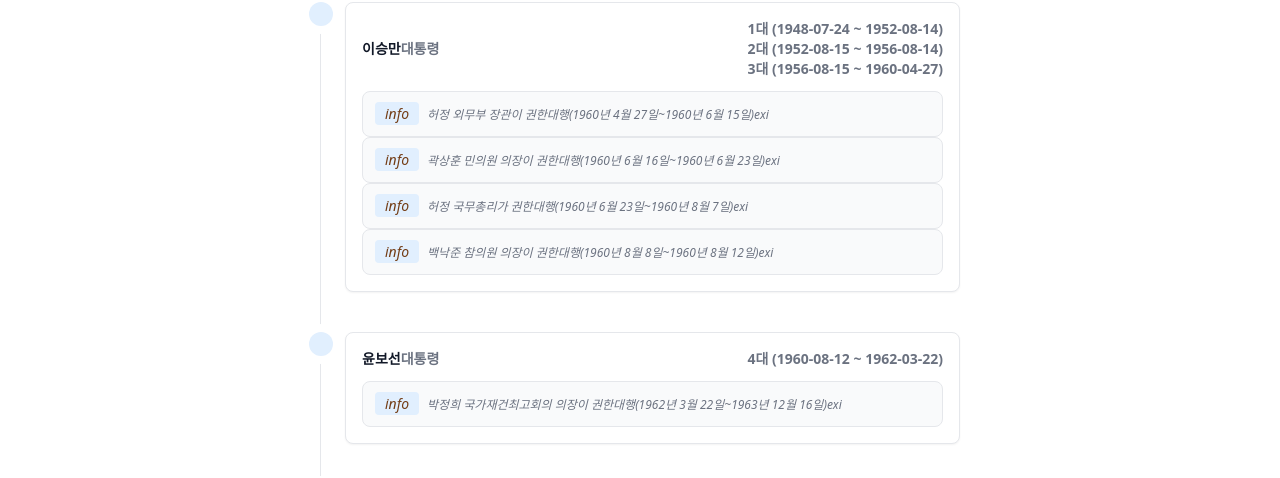
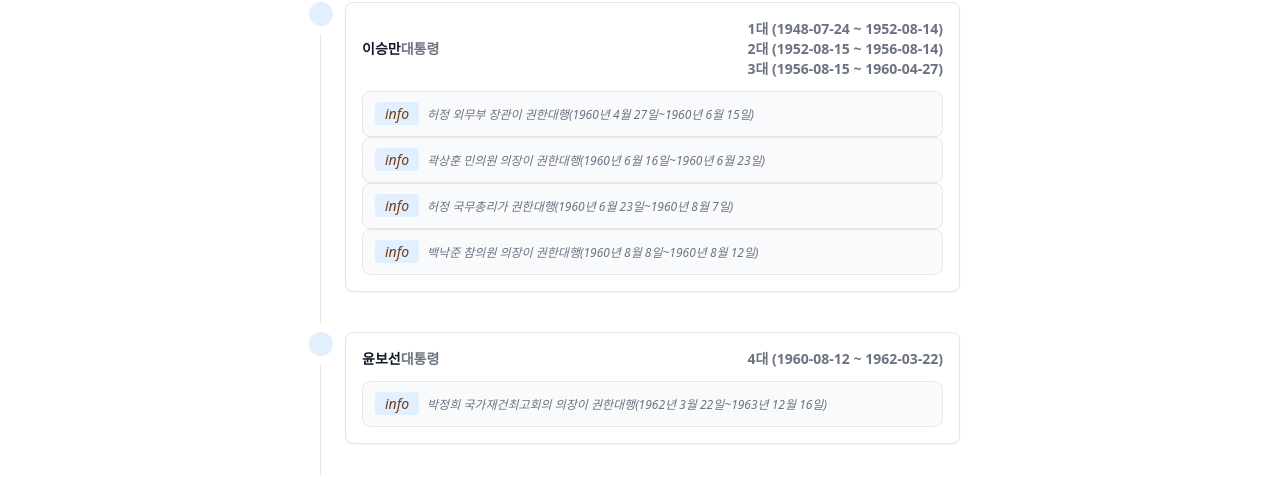
Before and after one commit to benggri/byulhee, a Next.js app: page /learn/history/president in a window 1280 px wide. Shown: the part 210-688 px from the top of the page. Built offline with nearby package versions, Linux system fonts and the light colour scheme.

Commit message:
update key

```diff
--- a/src/components/learn/history/president/time_line.tsx
+++ b/src/components/learn/history/president/time_line.tsx
@@ -41,7 +41,7 @@ export default function TimeLine(
           <div className="text-sm font-semibold text-gray-500 dark:text-gray-300">
           {
             labels.map((label, index) => {
-              return <p>{label.index}대 ({label.terms[0]} ~ {label.terms[1] || ''})</p>;
+              return <p key={'time_line_p_'+index}>{label.index}대 ({label.terms[0]} ~ {label.terms[1] || ''})</p>;
             })
           }
           </div>
@@ -51,7 +51,7 @@ export default function TimeLine(
             return (
               <div key={_index} className="p-3 text-xs italic font-normal text-gray-500 border border-gray-200 rounded-lg bg-gray-50 dark:bg-gray-600 dark:border-gray-500 dark:text-gray-300">
                 <span className={getLabelColor(tag.type)+" text-yellow-800 text-sm font-medium mr-2 px-2.5 py-0.5 rounded dark:bg-yellow-900 dark:text-yellow-300"}>{tag.type}</span>
-                {tag.value}exi
+                {tag.value}
               </div>
             );
           })
```
